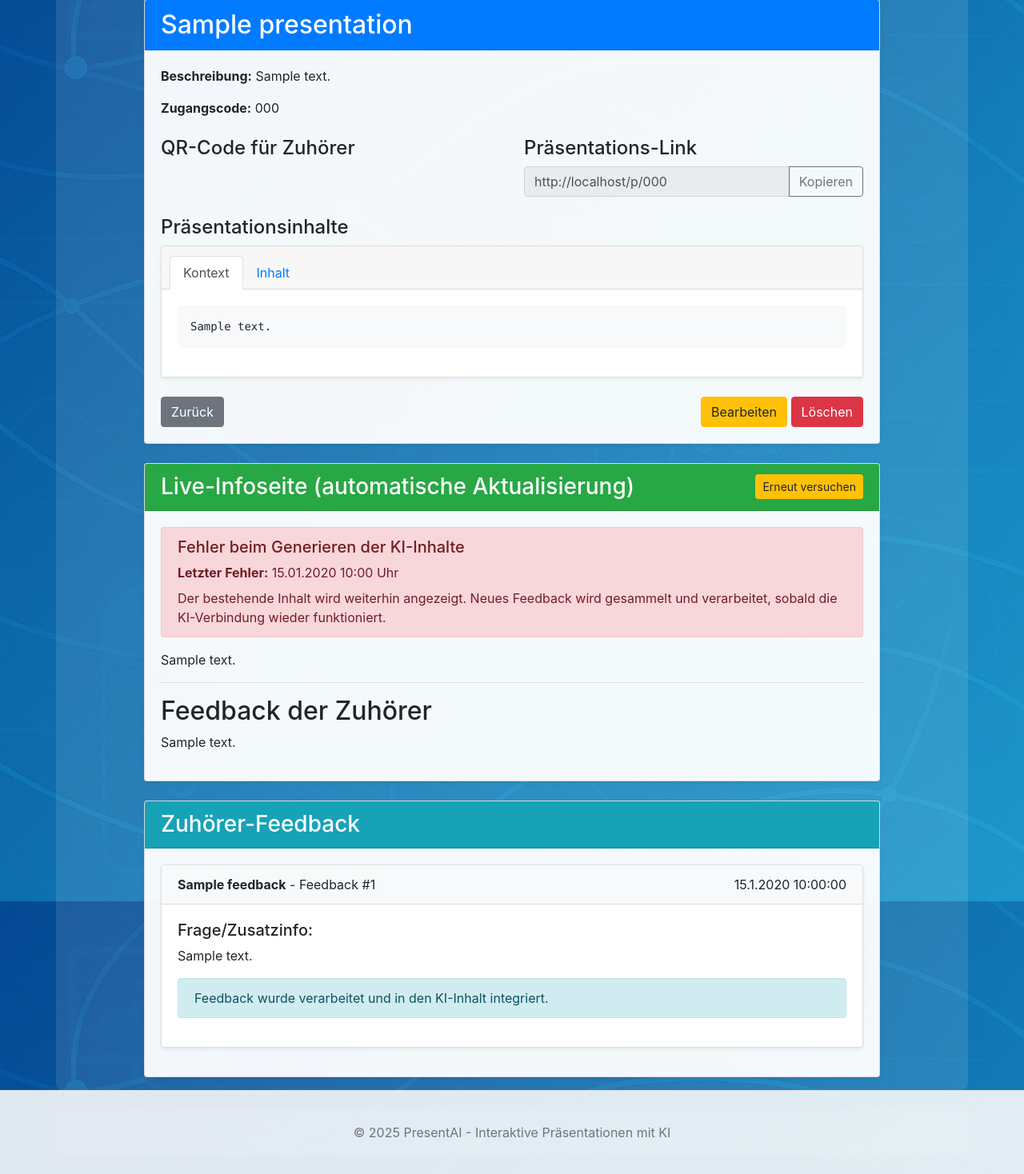
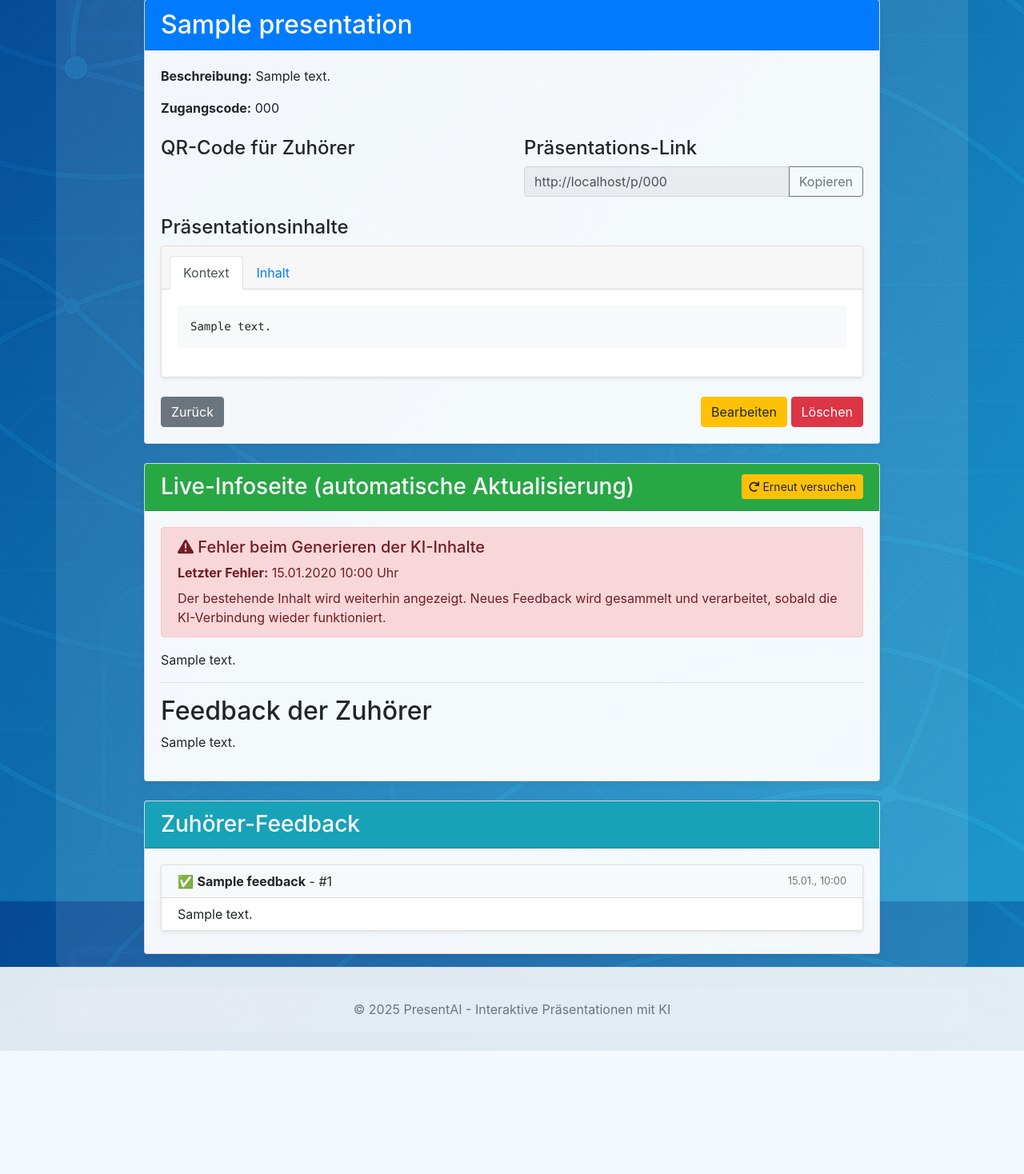
Before and after one commit to DG1001/ConfChat, a Flask app: page /presentation/1 in a window 1280 px wide. Shown: the part 153-1621 px from the top of the page at 80% size. After the commit the page ends 1467 px from the top, so only its background shows below. Run offline with Flask 3, Linux system fonts and the light colour scheme; a user stored in the database is signed in; tables that the repository leaves empty hold one stand-in row (values such as "Sample post"); some libraries are stand-ins or nearby versions.

Commit message:
feat(feedback): update model version and improve feedback processing logic
Updated the AI model from "gpt-4o-mini" to "gpt-4.1" for enhanced performance in generating content. Improved the feedback processing mechanism by ensuring presentations are only added to the queue if not already present, along with calculating the next processing slot based on a fixed interval. Additionally, modified feedback display for better clarity, including status icons and simplified date formatting. These changes aim to streamline presentation updates and provide clearer user feedback.

```diff
--- a/app.py
+++ b/app.py
@@ -208,7 +208,7 @@ def generate_static_info_content(title, description, context, content):
                 "Authorization": f"Bearer {app.config['OPENAI_API_KEY']}"
             },
             json={
-                "model": "gpt-4o-mini",
+                "model": "gpt-4.1",
                 "messages": [
                     {"role": "system", "content": "Du bist ein Experte für die Erstellung von informativen und gut strukturierten Präsentationsinhalten im Markdown-Format. Erstelle klare, sachliche Inhalte basierend auf den gegebenen Informationen."},
                     {"role": "user", "content": prompt}
@@ -266,8 +266,8 @@ def generate_feedback_content(feedbacks, static_info_content, existing_feedback_
     - NIEMALS bestehende Inhalte löschen oder überschreiben
     - NIEMALS Links außerhalb der "Ungeprüfte Links" Sektion
 
-    IGNORIERE KOMPLETT:
-    - Beleidigungen, Spam, Off-Topic, Trolle
+    IGNORIERE KOMPLETT, NICHT AUFFÜHREN!:
+    - Beleidigungen, Spam, Off-Topic, Trolle, Werbung, Porn (sog. Erwachseneninhalte), Nicht zum Thema passende Inhalte (du kennst den Kontext, also ignoriere alles, was nicht zum Thema passt; z.b. Vortrag über KI, keine politischen Themen!)
 
     # Info-Seite (als Kontext für Kategorisierung)
     {static_info_content}
@@ -289,7 +289,7 @@ def generate_feedback_content(feedbacks, static_info_content, existing_feedback_
                 "Authorization": f"Bearer {app.config['OPENAI_API_KEY']}"
             },
             json={
-                "model": "gpt-4o-mini",
+                "model": "gpt-4.1-mini",
                 "messages": [
                     {"role": "system", "content": "Du bist Experte für Feedback-Ergänzung. KRITISCH: 1) BESTEHENDEN Feedback-Bereich als BASIS nehmen 2) Nur NEUE Feedbacks ergänzen (nicht überschreiben!) 3) ALLE URLs/Links NUR in '## ⚠️ Ungeprüfte Links' (NIEMALS woanders!) 4) Links einzeln untereinander 5) Bestehende Inhalte NIEMALS löschen"},
                     {"role": "user", "content": prompt}
@@ -680,17 +680,33 @@ def schedule_feedback_processing(presentation_id):
         processing_thread.start()
 
     now = datetime.utcnow()
-    processing_interval = timedelta(seconds=app.config['FEEDBACK_PROCESSING_INTERVAL'])
+    processing_interval = app.config['FEEDBACK_PROCESSING_INTERVAL']
 
     with processing_lock:
-        # Wenn die Präsentation bereits in der Warteschlange ist, Verarbeitungszeit aktualisieren
-        if presentation_id in feedback_processing_queue:
-            feedback_processing_queue[presentation_id]['next_processing_time'] = now + processing_interval
+        # Wenn die Präsentation noch nicht in der Warteschlange ist, hinzufügen
+        if presentation_id not in feedback_processing_queue:
+            # Berechne nächsten festen Zeitslot (alle X Sekunden ab Mitternacht)
+            # Beispiel: bei 30s Intervall → 00:00:00, 00:00:30, 00:01:00, etc.
+            seconds_since_midnight = (now.hour * 3600 + now.minute * 60 + now.second)
+            next_interval_seconds = ((seconds_since_midnight // processing_interval) + 1) * processing_interval
+
+            # Nächster Slot berechnen
+            midnight_today = now.replace(hour=0, minute=0, second=0, microsecond=0)
+            next_slot = midnight_today + timedelta(seconds=next_interval_seconds)
+
+            # Falls das in der Vergangenheit liegt (sehr unwahrscheinlich), nimm nächsten Tag
+            if next_slot <= now:
+                next_slot += timedelta(days=1)
+
+            feedback_processing_queue[presentation_id] = {
+                'next_processing_time': next_slot,
+                'has_pending_feedback': True
+            }
+            print(f"Feedback-Verarbeitung für Präsentation {presentation_id} geplant um {next_slot}")
         else:
-            # Sonst zur Warteschlange hinzufügen
-            feedback_processing_queue[presentation_id] = {
-                'next_processing_time': now + processing_interval
-            }
+            # Nur markieren, dass neues Feedback da ist (Zeit nicht verschieben!)
+            feedback_processing_queue[presentation_id]['has_pending_feedback'] = True
+            print(f"Feedback für Präsentation {presentation_id} markiert (nächste Verarbeitung: {feedback_processing_queue[presentation_id]['next_processing_time']})")
 
 @app.route('/p/<access_code>/feedback', methods=['POST'])
 def submit_feedback(access_code):
--- a/templates/base.html
+++ b/templates/base.html
@@ -7,6 +7,9 @@
 
     <!-- Bootstrap CSS -->
     <link rel="stylesheet" href="https://stackpath.bootstrapcdn.com/bootstrap/4.5.2/css/bootstrap.min.css">
+
+    <!-- Font Awesome CSS -->
+    <link rel="stylesheet" href="https://cdnjs.cloudflare.com/ajax/libs/font-awesome/6.0.0/css/all.min.css">
 
     <!-- Custom CSS -->
     <style>
--- a/templates/view_presentation.html
+++ b/templates/view_presentation.html
@@ -112,26 +112,26 @@
                     <div id="feedbackContainer">
                         {% if feedbacks %}
                             {% for feedback in feedbacks %}
-                                <div class="card mb-3">
-                                    <div class="card-header bg-light">
-                                        <div class="d-flex justify-content-between">
+                                <div class="card mb-2">
+                                    <div class="card-header bg-light py-2">
+                                        <div class="d-flex justify-content-between align-items-center">
                                             <span>
+                                                {% if feedback.is_processed %}
+                                                    <span class="text-success" title="Verarbeitet">✅</span>
+                                                {% else %}
+                                                    <span class="text-warning" title="Wartend">⏳</span>
+                                                {% endif %}
                                                 {% if feedback.participant_name %}
-                                                    <strong>{{ feedback.participant_name }}</strong> - Feedback #{{ feedback.id }}
+                                                    <strong>{{ feedback.participant_name }}</strong> - #{{ feedback.id }}
                                                 {% else %}
                                                     Feedback #{{ feedback.id }}
                                                 {% endif %}
                                             </span>
-                                            <span>{{ feedback.created_at.strftime('%d.%m.%Y %H:%M') }}</span>
+                                            <small class="text-muted">{{ feedback.created_at.strftime('%d.%m %H:%M') }}</small>
                                         </div>
                                     </div>
-                                    <div class="card-body">
-                                        <h5>Frage/Zusatzinfo:</h5>
-                                        <p>{{ feedback.content }}</p>
-
-                                        <div class="alert alert-info">
-                                            Feedback wurde verarbeitet und in den KI-Inhalt integriert.
-                                        </div>
+                                    <div class="card-body py-2">
+                                        <p class="mb-0">{{ feedback.content }}</p>
                                     </div>
                                 </div>
                             {% endfor %}
@@ -208,31 +208,30 @@ function updateFeedbacks() {
                     const date = new Date(feedback.created_at);
                     const formattedDate = date.toLocaleDateString('de-DE') + ' ' + date.toLocaleTimeString('de-DE');
 
+                    const statusIcon = feedback.is_processed ?
+                        '<span class="text-success" title="Verarbeitet">✅</span>' :
+                        '<span class="text-warning" title="Wartend">⏳</span>';
+
+                    const shortDate = new Date(feedback.created_at).toLocaleDateString('de-DE', {
+                        day: '2-digit', month: '2-digit', hour: '2-digit', minute: '2-digit'
+                    });
+
                     feedbackHTML += `
-                        <div class="card mb-3">
-                            <div class="card-header bg-light">
-                                <div class="d-flex justify-content-between">
+                        <div class="card mb-2">
+                            <div class="card-header bg-light py-2">
+                                <div class="d-flex justify-content-between align-items-center">
                                     <span>
+                                        ${statusIcon}
                                         ${feedback.participant_name ?
-                                            `<strong>${feedback.participant_name}</strong> - Feedback #${feedback.id}` :
+                                            `<strong>${feedback.participant_name}</strong> - #${feedback.id}` :
                                             `Feedback #${feedback.id}`
                                         }
                                     </span>
-                                    <span>${formattedDate}</span>
+                                    <small class="text-muted">${shortDate}</small>
                                 </div>
                             </div>
-                            <div class="card-body">
-                                <h5>Frage/Zusatzinfo:</h5>
-                                <p>${feedback.content}</p>
-
-                                ${feedback.is_processed ?
-                                    `<div class="alert alert-info">
-                                        Feedback wurde verarbeitet und in den KI-Inhalt integriert.
-                                    </div>` :
-                                    `<div class="alert alert-warning">
-                                        Wird verarbeitet...
-                                    </div>`
-                                }
+                            <div class="card-body py-2">
+                                <p class="mb-0">${feedback.content}</p>
                             </div>
                         </div>
                     `;
```
